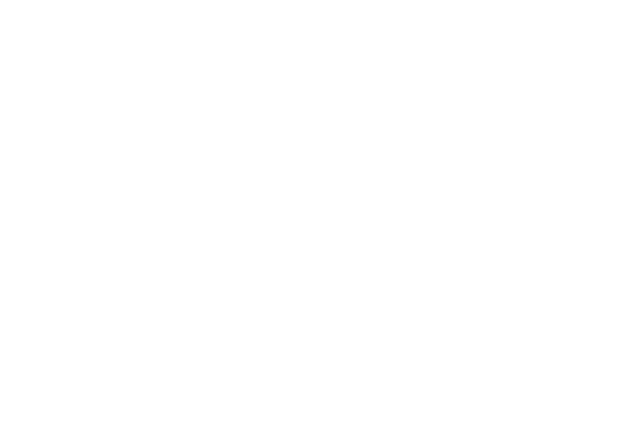
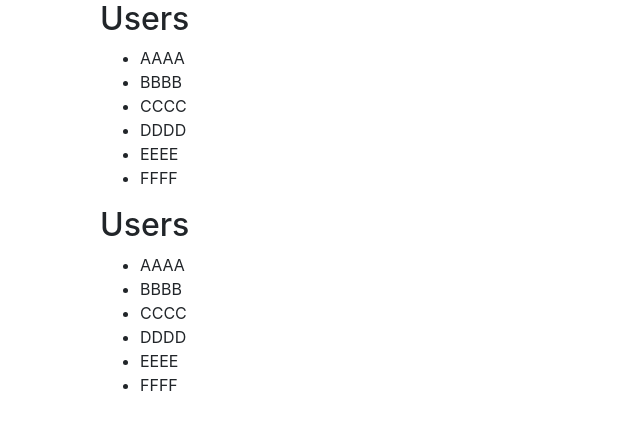
Before and after one commit to LLIAMAH/AppSPA, an Angular app: page / in a window 1280 px wide. Shown: the top 430 px of the page, without its empty margins (0-640 px from the left). Built offline with nearby package versions, Linux system fonts and the light colour scheme.

Commit message:
UseList component added.

```diff
--- a/src/app/app.component.html
+++ b/src/app/app.component.html
@@ -1,5 +1,10 @@
 <div class="container">
-
+  <div class="col">
+    <app-users-list></app-users-list>
+  </div>
+  <div class="col">
+    <app-users-list></app-users-list>
+  </div>
 </div>
 
 
--- a/src/app/app.module.ts
+++ b/src/app/app.module.ts
@@ -3,9 +3,10 @@
 
 import { AppRoutingModule } from './app-routing.module';
 import { AppComponent } from './app.component';
+import { UsersListComponent } from './users-list/users-list.component';
 
 @NgModule({
-  declarations: [AppComponent],
+  declarations: [AppComponent, UsersListComponent],
   imports: [BrowserModule, AppRoutingModule],
   providers: [],
   bootstrap: [AppComponent]
--- /dev/null
+++ b/src/app/users-list/user-mock.ts
@@ -0,0 +1,15 @@
+export class User {
+  userid: number;
+  name: string;
+  surname: string;
+  foto: string;
+}
+
+export const USERS: User[] = [
+  { userid: 1, name: 'AAAA', surname: 'Aaaaaa', foto: 'Test 1' },
+  { userid: 2, name: 'BBBB', surname: 'Bbbbbb', foto: 'Test 2' },
+  { userid: 3, name: 'CCCC', surname: 'Cccccc', foto: 'Test 3' },
+  { userid: 4, name: 'DDDD', surname: 'Dddddd', foto: 'Test 4' },
+  { userid: 5, name: 'EEEE', surname: 'Eeeeee', foto: 'Test 5' },
+  { userid: 6, name: 'FFFF', surname: 'Ffffff', foto: 'Test 6' }
+];
--- /dev/null
+++ b/src/app/users-list/users-list.component.html
@@ -0,0 +1,6 @@
+<h2>Users</h2>
+<ul class="users">
+  <li *ngFor="let user of users" (click)="onSelect(user)">
+    <span class="badge">{{user.id}}</span> {{user.name}}
+  </li>
+</ul>
--- /dev/null
+++ b/src/app/users-list/users-list.component.ts
@@ -0,0 +1,21 @@
+import { Component, OnInit } from '@angular/core';
+import { USERS, User } from './user-mock';
+
+@Component({
+  selector: 'app-users-list',
+  templateUrl: './users-list.component.html',
+  styleUrls: ['./users-list.component.css']
+})
+export class UsersListComponent implements OnInit {
+  users = USERS;
+  selectedUser: User;
+
+  constructor() {}
+
+  onSelect(user: User): void {
+    this.selectedUser = user;
+    alert(this.selectedUser.surname);
+  }
+
+  ngOnInit() {}
+}
```
Also changed, not shown: src/app/users-list/users-list.component.css (added), 1 other file (tests, documents, lock files or other folders).
